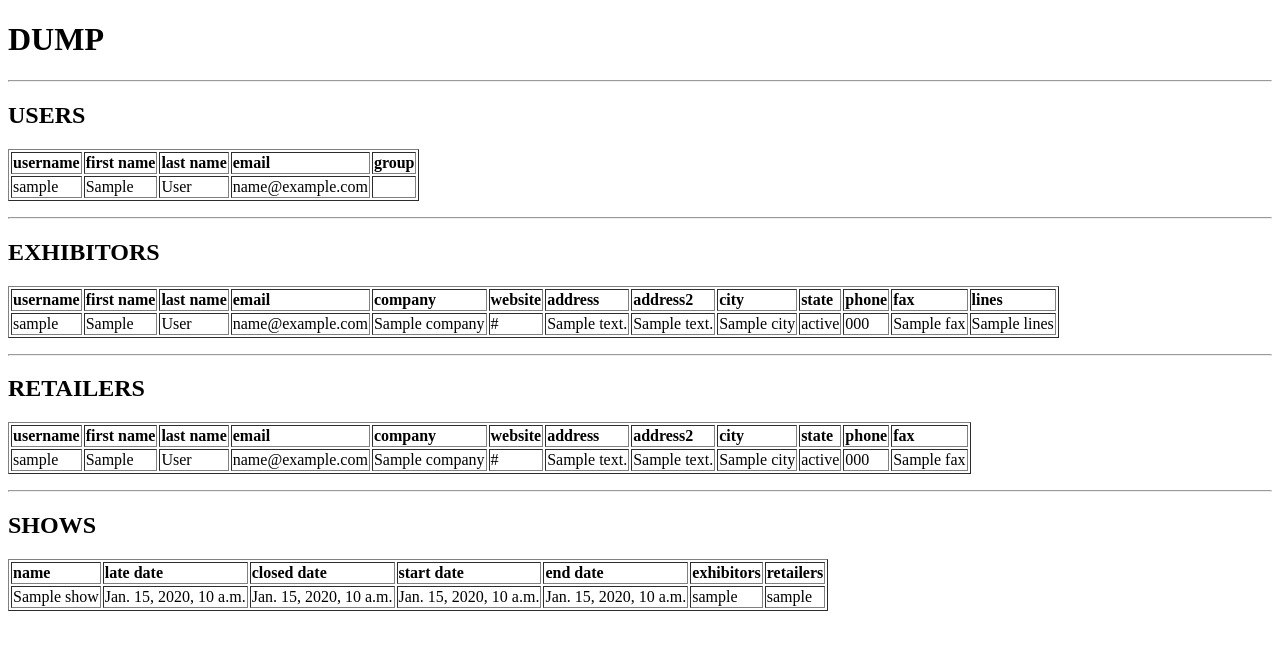
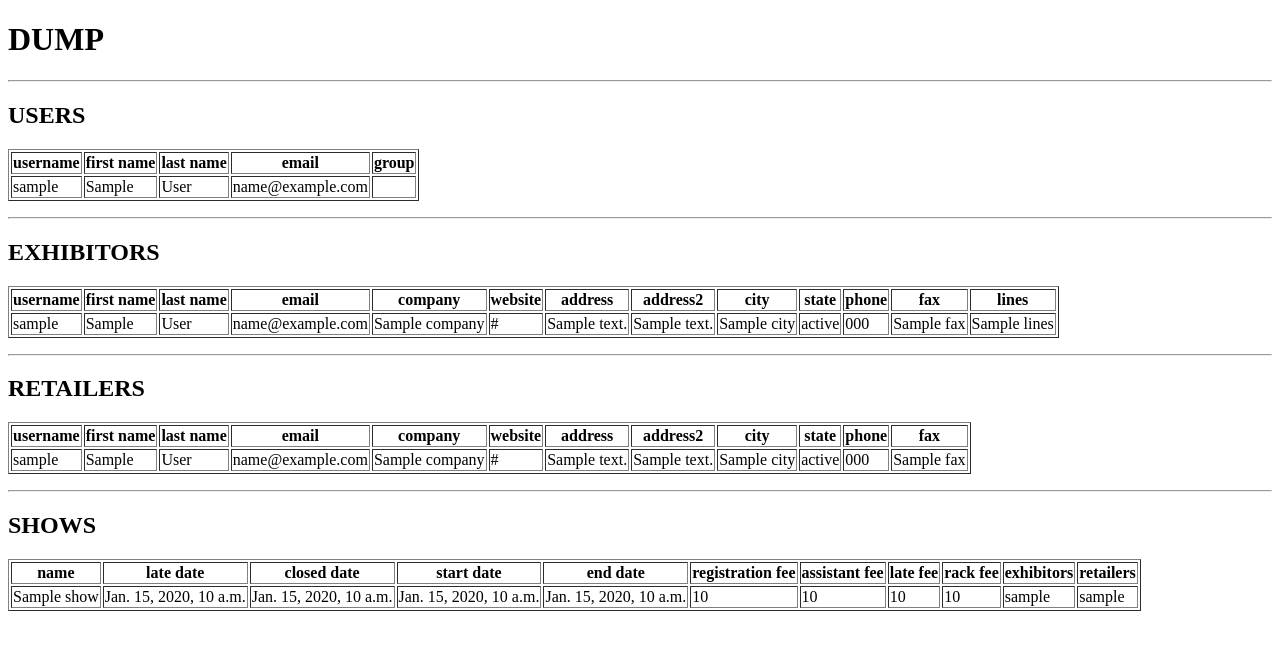
Before and after one commit to damienmac/nwkidsshow, a Django app: template templates/dump.html in a window 1280 px wide. Shown: the top 650 px of the page. Run offline with Django 3.2, Linux system fonts and the light colour scheme; tables that the repository leaves empty hold one stand-in row (values such as "Sample post"); the template is opened without the code that fills it: values that come from a table or form of the project are taken from there, most other values are stand-ins (such as "Sample title", 1, 10 or a date in 2020); some web fonts are replaced.

Commit message:
fees to show model; code cleanup

```diff
--- a/admin.py
+++ b/admin.py
@@ -39,6 +39,10 @@ class ShowAdmin(admin.ModelAdmin):
                     'closed_date',
                     'start_date',
                     'end_date',
+                    'registration_fee',
+                    'assistant_fee',
+                    'late_fee',
+                    'rack_fee',
                     )
     search_fields = ['name']
     date_hierarchy = 'start_date'
--- a/models.py
+++ b/models.py
@@ -59,6 +59,11 @@ class Show(models.Model):
     start_date  = models.DateField()  # start date of the actual show
     end_date    = models.DateField()  # last day of the actual show
 
+    registration_fee = models.FloatField()
+    assistant_fee    = models.FloatField() # each assistant
+    late_fee         = models.FloatField()
+    rack_fee         = models.FloatField() # each rack
+
     exhibitors = models.ManyToManyField(Exhibitor, blank=True, null=True)
     retailers  = models.ManyToManyField(Retailer, blank=True, null=True)
 
--- a/templates/dump.html
+++ b/templates/dump.html
@@ -16,25 +16,24 @@ DUMP
 	{% if users %}
 		<table border="1">
 			<tr>
-				<th align="left">username</th>
-				<th align="left">first name</th>
-				<th align="left">last name</th>
-				<th align="left">email</th>
-				<th align="left">group</th>
+				<th>username</th>
+				<th>first name</th>
+				<th>last name</th>
+				<th>email</th>
+				<th>group</th>
 			</tr>
 			{% for u in users %}
 				<tr>
-					<td align="left">{{ u.username }}</td>
-					<td align="left">{{ u.first_name }}</td>
-					<td align="left">{{ u.last_name }}</td>
-					<td align="left">{{ u.email }}</td>
-					<td align="left">
+					<td>{{ u.username }}</td>
+					<td>{{ u.first_name }}</td>
+					<td>{{ u.last_name }}</td>
+					<td>{{ u.email }}</td>
+					<td>
 						{% for group in u.groups.all %}
 							{{ group.name }}{% if not forloop.last %}, {% else %}{% endif %}
 						{% endfor %}
-
 					</td>
-				</tr>
+			</tr>
 			{% endfor %}
 		</table>
 	{% else %}
@@ -49,35 +48,35 @@ DUMP
 	{% if exhibitors %}
 		<table border="1">
 			<tr>
-				<th align="left">username</th>
-				<th align="left">first name</th>
-				<th align="left">last name</th>
-				<th align="left">email</th>
-				<th align="left">company</th>
-				<th align="left">website</th>
-				<th align="left">address</th>
-				<th align="left">address2</th>
-				<th align="left">city</th>
-				<th align="left">state</th>
-				<th align="left">phone</th>
-				<th align="left">fax</th>
-				<th align="left">lines</th>
+				<th>username</th>
+				<th>first name</th>
+				<th>last name</th>
+				<th>email</th>
+				<th>company</th>
+				<th>website</th>
+				<th>address</th>
+				<th>address2</th>
+				<th>city</th>
+				<th>state</th>
+				<th>phone</th>
+				<th>fax</th>
+				<th>lines</th>
 			</tr>
 			{% for e in exhibitors %}
 				<tr>
-					<td align="left">{{ e.user.username }}</td>
-					<td align="left">{{ e.user.first_name }}</td>
-					<td align="left">{{ e.user.last_name }}</td>
-					<td align="left">{{ e.user.email }}</td>
-					<td align="left">{{ e.company }}</td>
-					<td align="left">{{ e.website }}</td>
-					<td align="left">{{ e.address }}</td>
-					<td align="left">{{ e.address2 }}</td>
-					<td align="left">{{ e.city }}</td>
-					<td align="left">{{ e.state }}</td>
-					<td align="left">{{ e.phone }}</td>
-					<td align="left">{{ e.fax }}</td>
-					<td align="left" style="width: 1px; white-space: nowrap;">{{ e.lines }}</td>
+					<td>{{ e.user.username }}</td>
+					<td>{{ e.user.first_name }}</td>
+					<td>{{ e.user.last_name }}</td>
+					<td>{{ e.user.email }}</td>
+					<td>{{ e.company }}</td>
+					<td>{{ e.website }}</td>
+					<td>{{ e.address }}</td>
+					<td>{{ e.address2 }}</td>
+					<td>{{ e.city }}</td>
+					<td>{{ e.state }}</td>
+					<td>{{ e.phone }}</td>
+					<td>{{ e.fax }}</td>
+					<td style="width: 1px; white-space: nowrap;">{{ e.lines }}</td>
 				</tr>
 			{% endfor %}
 		</table>
@@ -93,33 +92,33 @@ DUMP
 	{% if retailers %}
 		<table border="1">
 			<tr>
-				<th align="left">username</th>
-				<th align="left">first name</th>
-				<th align="left">last name</th>
-				<th align="left">email</th>
-				<th align="left">company</th>
-				<th align="left">website</th>
-				<th align="left">address</th>
-				<th align="left">address2</th>
-				<th align="left">city</th>
-				<th align="left">state</th>
-				<th align="left">phone</th>
-				<th align="left">fax</th>
+				<th>username</th>
+				<th>first name</th>
+				<th>last name</th>
+				<th>email</th>
+				<th>company</th>
+				<th>website</th>
+				<th>address</th>
+				<th>address2</th>
+				<th>city</th>
+				<th>state</th>
+				<th>phone</th>
+				<th>fax</th>
 			</tr>
 			{% for r in retailers %}
 				<tr>
-					<td align="left">{{ r.user.username }}</td>
-					<td align="left">{{ r.user.first_name }}</td>
-					<td align="left">{{ r.user.last_name }}</td>
-					<td align="left">{{ r.user.email }}</td>
-					<td align="left">{{ r.company }}</td>
-					<td align="left">{{ r.website }}</td>
-					<td align="left">{{ r.address }}</td>
-					<td align="left">{{ r.address2 }}</td>
-					<td align="left">{{ r.city }}</td>
-					<td align="left">{{ r.state }}</td>
-					<td align="left">{{ r.phone }}</td>
-					<td align="left">{{ r.fax }}</td>
+					<td>{{ r.user.username }}</td>
+					<td>{{ r.user.first_name }}</td>
+					<td>{{ r.user.last_name }}</td>
+					<td>{{ r.user.email }}</td>
+					<td>{{ r.company }}</td>
+					<td>{{ r.website }}</td>
+					<td>{{ r.address }}</td>
+					<td>{{ r.address2 }}</td>
+					<td>{{ r.city }}</td>
+					<td>{{ r.state }}</td>
+					<td>{{ r.phone }}</td>
+					<td>{{ r.fax }}</td>
 				</tr>
 			{% endfor %}
 		</table>
@@ -135,27 +134,35 @@ DUMP
 	{% if shows %}
 		<table border="1">
 			<tr>
-				<th align="left">name</th>
-				<th align="left">late date</th>
-				<th align="left">closed date</th>
-				<th align="left">start date</th>
-				<th align="left">end date</th>
-				<th align="left">exhibitors</th>
-				<th align="left">retailers</th>
+				<th>name</th>
+				<th>late date</th>
+				<th>closed date</th>
+				<th>start date</th>
+				<th>end date</th>
+                <th>registration fee</th>
+                <th>assistant fee</th>
+                <th>late fee</th>
+                <th>rack fee</th>
+				<th>exhibitors</th>
+				<th>retailers</th>
 			</tr>
 			{% for s in shows %}
 				<tr>
-					<td align="left">{{ s.name }}</td>
-					<td align="left">{{ s.late_date }}</td>
-					<td align="left">{{ s.closed_date }}</td>
-					<td align="left">{{ s.start_date }}</td>
-					<td align="left">{{ s.end_date }}</td>
-					<td align="left">
+					<td>{{ s.name }}</td>
+					<td>{{ s.late_date }}</td>
+					<td>{{ s.closed_date }}</td>
+					<td>{{ s.start_date }}</td>
+					<td>{{ s.end_date }}</td>
+                    <td>{{ s.registration_fee }}</td>
+                    <td>{{ s.assistant_fee }}</td>
+                    <td>{{ s.late_fee }}</td>
+                    <td>{{ s.rack_fee }}</td>
+					<td>
 						{% for exhibitor in s.exhibitors.all %}
 							{{ exhibitor.user.username }}{% if not forloop.last %}, {% else %}{% endif %}
 						{% endfor %}
 					</td>
-					<td align="left">
+					<td>
 						{% for retailer in s.retailers.all %}
 							{{ retailer.user.username }}{% if not forloop.last %}, {% else %}{% endif %}
 						{% endfor %}
```
Also changed, not shown: forms.py (+6 -6 lines), templates/register.html (+5 -4 lines), views.py (+57 -28 lines).
